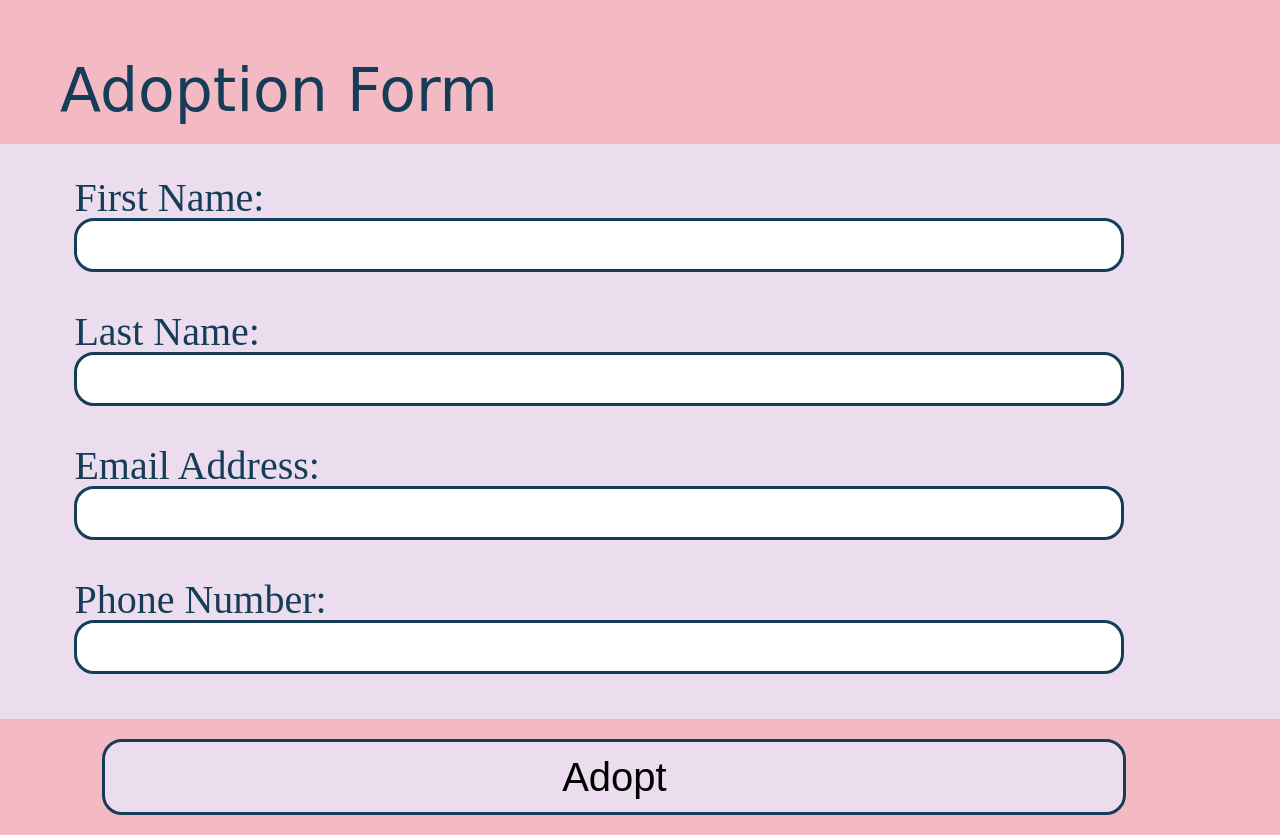
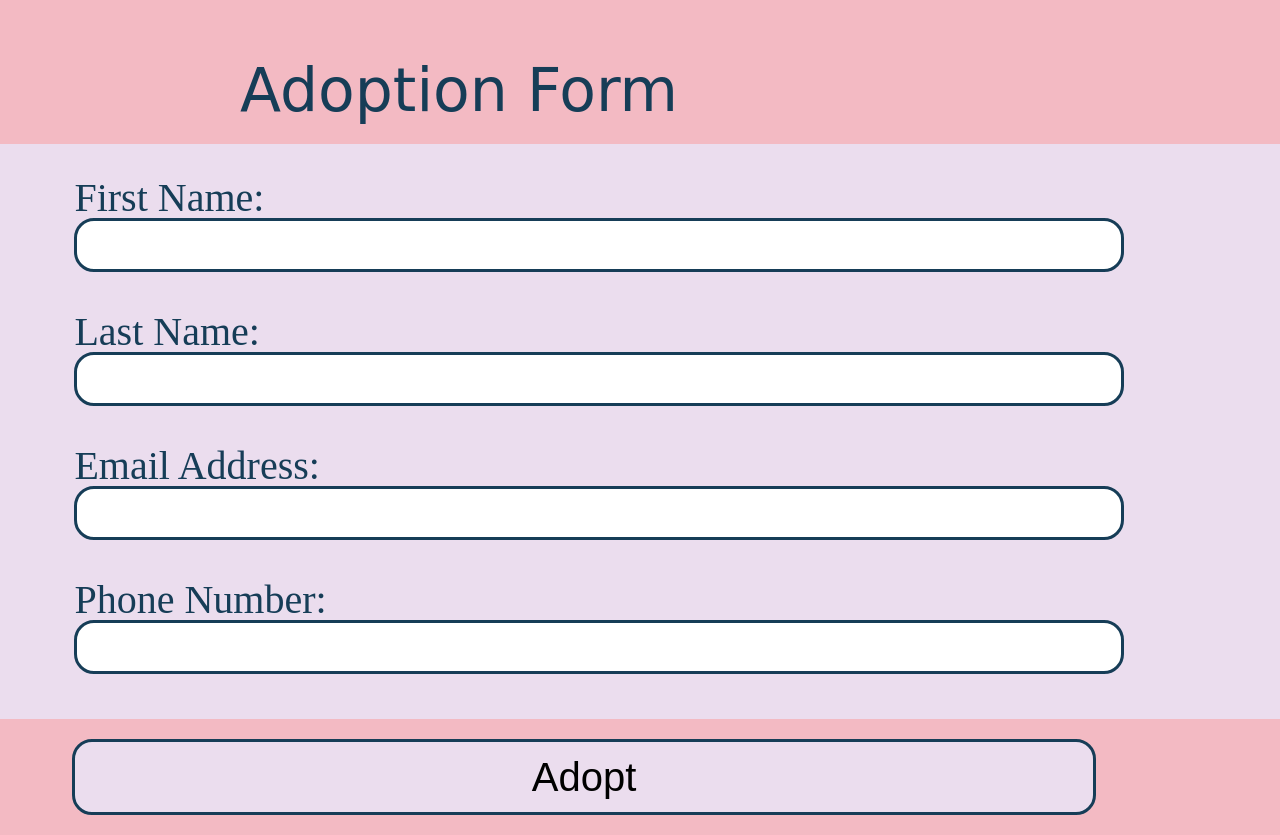
Before and after one commit to razvanrusitmd362/ProjectOne, a plain HTML site: page index.html in a window 1280 px wide. Drawn offline with Linux system fonts and the light colour scheme; a web font is replaced by a local one.

Commit message:
centered the submit button and title on ipad

```diff
--- a/css/style.css
+++ b/css/style.css
@@ -70,10 +70,11 @@ input[type=submit] {
 
   #title {
     font-size: 1.5em;
+    margin-left: 3.5em;
   }
 
   input[type=submit] {
-
+    margin-left: 1.8em;
   }
 @media only screen and (min-width: 1300px) { /* computer  screen */
   body {
```
